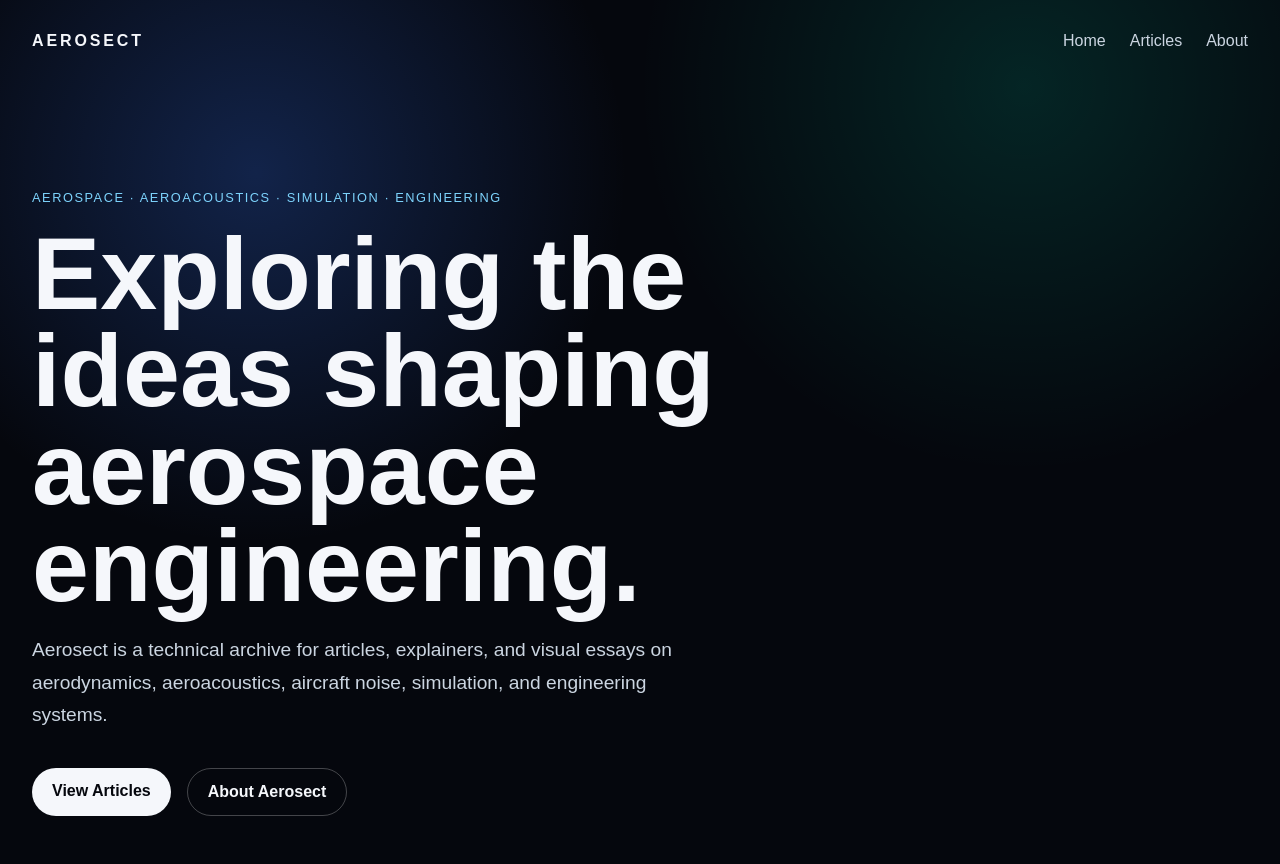
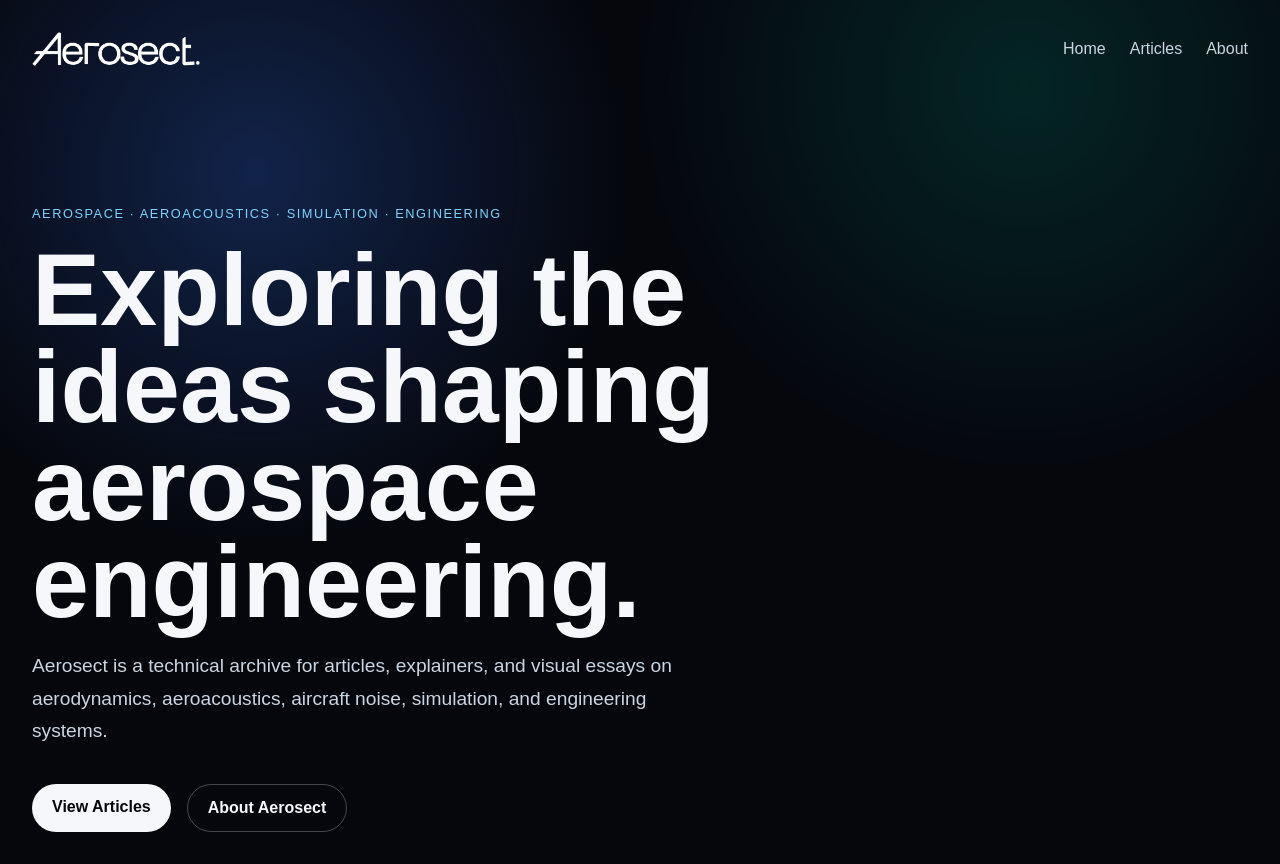
Before and after one commit to yashb97/aerosect.com, an Astro site: page / in a window 1280 px wide. Built offline with nearby package versions, Linux system fonts and the light colour scheme; Astro itself is replaced by a stand-in of ours.

Commit message:
Add Aerosect logo to shared layout

```diff
--- /dev/null
+++ b/src/layouts/BaseLayout.astro
@@ -0,0 +1,75 @@
+---
+const { title = "Aerosect" } = Astro.props;
+---
+
+<html lang="en">
+  <head>
+    <meta charset="UTF-8" />
+    <meta name="viewport" content="width=device-width, initial-scale=1.0" />
+    <title>{title}</title>
+  </head>
+
+  <body>
+    <main class="page">
+      <nav class="nav">
+        <a class="logo" href="/" aria-label="Aerosect homepage">
+  <img src="/images/aerosect-logo.png" alt="Aerosect" />
+</a>
+        <div class="links">
+          <a href="/">Home</a>
+          <a href="/articles">Articles</a>
+          <a href="/about">About</a>
+        </div>
+      </nav>
+
+      <slot />
+    </main>
+  </body>
+</html>
+
+<style is:global>
+  body {
+    margin: 0;
+    font-family: Arial, Helvetica, sans-serif;
+    background: #05070d;
+    color: #f5f7fb;
+  }
+
+  .page {
+    min-height: 100vh;
+    padding: 32px;
+    background:
+      radial-gradient(circle at 20% 20%, rgba(57, 120, 255, 0.25), transparent 30%),
+      radial-gradient(circle at 80% 10%, rgba(0, 255, 209, 0.12), transparent 30%),
+      #05070d;
+  }
+
+  .nav {
+    display: flex;
+    justify-content: space-between;
+    align-items: center;
+  }
+
+.logo {
+  display: inline-flex;
+  align-items: center;
+  text-decoration: none;
+}
+
+.logo img {
+  height: 34px;
+  width: auto;
+  display: block;
+  filter: invert(1);
+}
+
+  .links {
+    display: flex;
+    gap: 24px;
+  }
+
+  .links a {
+    color: #cbd5e1;
+    text-decoration: none;
+  }
+</style>
--- a/src/pages/index.astro
+++ b/src/pages/index.astro
@@ -1,24 +1,8 @@
 ---
+import BaseLayout from "../layouts/BaseLayout.astro";
 ---
 
-<html lang="en">
-  <head>
-    <meta charset="UTF-8" />
-    <meta name="viewport" content="width=device-width, initial-scale=1.0" />
-    <title>Aerosect | Aerospace Knowledge Archive</title>
-  </head>
-
-  <body>
-    <main class="page">
-      <nav class="nav">
-        <div class="logo">AEROSECT</div>
-        <div class="links">
-          <a href="/">Home</a>
-          <a href="/articles">Articles</a>
-          <a href="/about">About</a>
-        </div>
-      </nav>
-
+<BaseLayout title="Aerosect | Aerospace Knowledge Archive">
   <section class="hero">
     <p class="eyebrow">Aerospace · Aeroacoustics · Simulation · Engineering</p>
     <h1>Exploring the ideas shaping aerospace engineering.</h1>
@@ -32,48 +16,9 @@
       <a class="button secondary" href="/about">About Aerosect</a>
     </div>
   </section>
-    </main>
-  </body>
-</html>
+</BaseLayout>
 
 <style>
-  body {
-    margin: 0;
-    font-family: Arial, Helvetica, sans-serif;
-    background: #05070d;
-    color: #f5f7fb;
-  }
-
-  .page {
-    min-height: 100vh;
-    padding: 32px;
-    background:
-      radial-gradient(circle at 20% 20%, rgba(57, 120, 255, 0.25), transparent 30%),
-      radial-gradient(circle at 80% 10%, rgba(0, 255, 209, 0.12), transparent 30%),
-      #05070d;
-  }
-
-  .nav {
-    display: flex;
-    justify-content: space-between;
-    align-items: center;
-  }
-
-  .logo {
-    letter-spacing: 0.18em;
-    font-weight: 700;
-  }
-
-  .links {
-    display: flex;
-    gap: 24px;
-  }
-
-  .links a {
-    color: #cbd5e1;
-    text-decoration: none;
-  }
-
   .hero {
     max-width: 900px;
     margin-top: 140px;
```
Also changed, not shown: public/images/aerosect-logo.png (added). Lines whose indentation alone changed are shown as unchanged.
